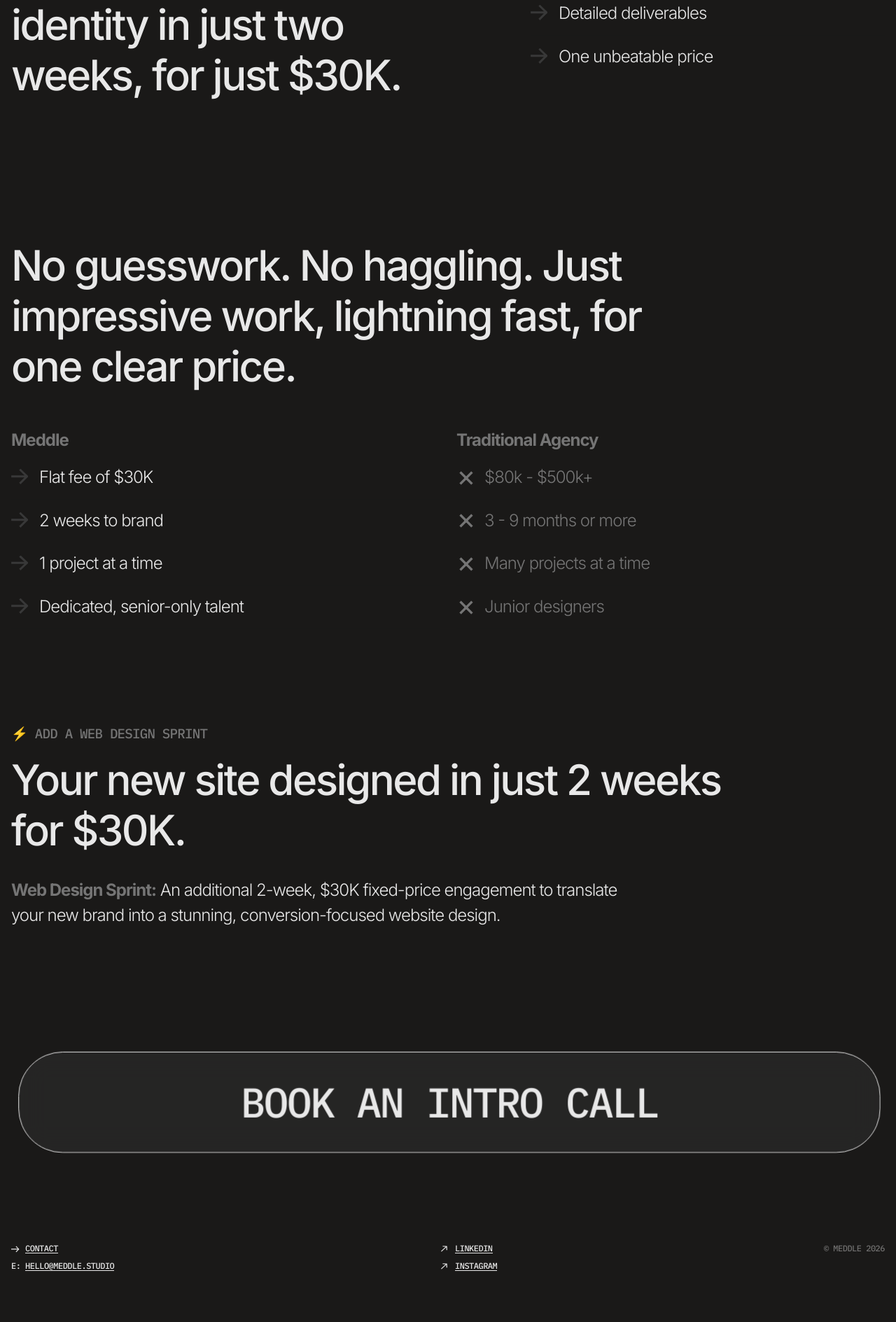
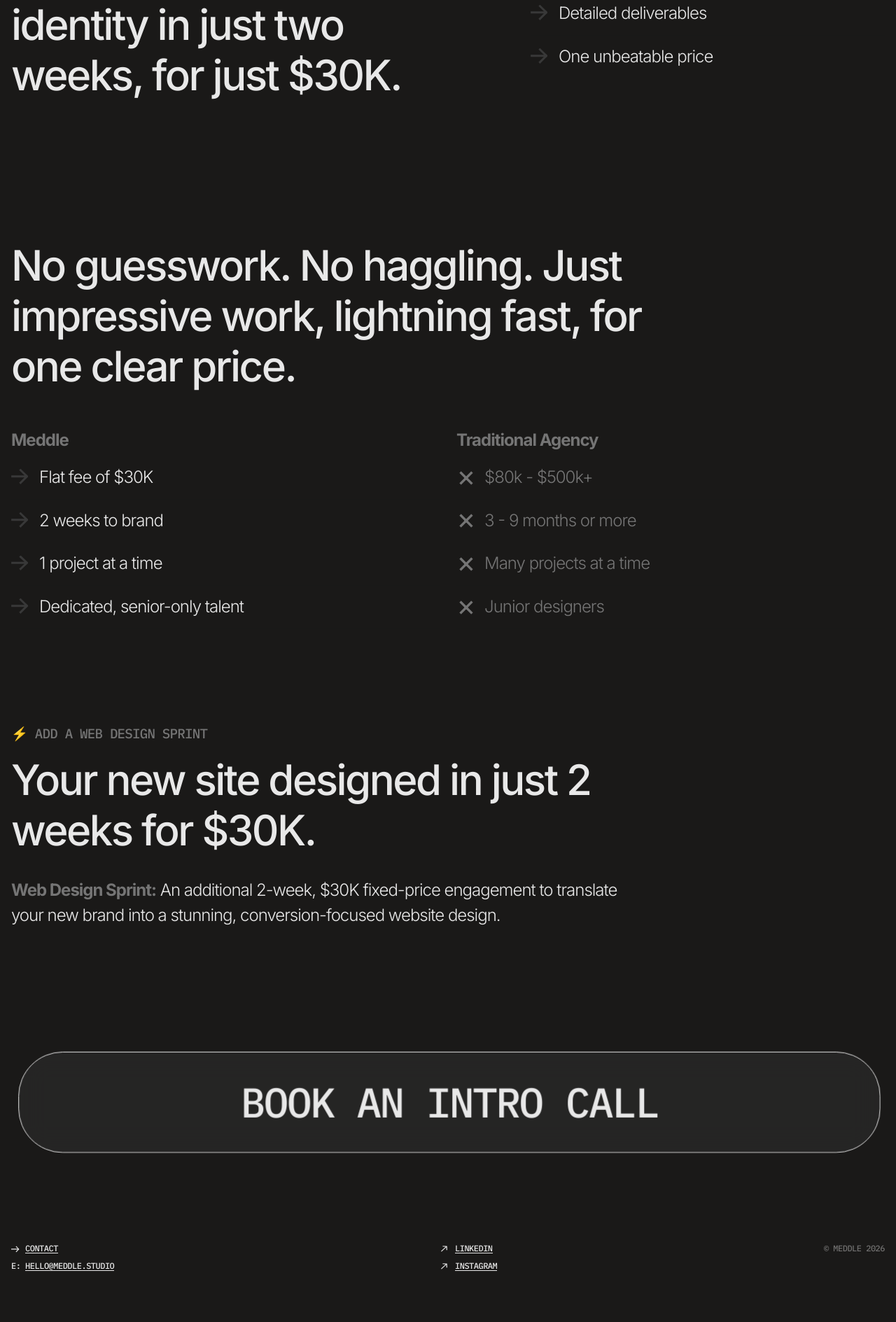
Before and after one commit to meddle-studio/meddle-site, a Jekyll site: the page built from sprints.html, in a window 1280 px wide. Shown: the part 1021-2910 px from the top of the page at 70% size. Built offline with Jekyll 4.4.1, drawn with Linux system fonts in a browser that asks for light colours; nearby versions of some CDN libraries.

Commit message:
text-wrap: pretty

```diff
--- a/assets/css/site.scss
+++ b/assets/css/site.scss
@@ -293,12 +293,13 @@ hr {
 }
 html {
 	font-weight: bolder;
-	font-family: Arial, Helvetica, sans-serif;
+	font-family: 'Inter', -apple-system, BlinkMacSystemFont, 'Segoe UI', sans-serif;
 	font-family: var(--font);
   font-optical-sizing: auto;
 	background-color: var(--theme-primary);
 	color: var(--theme-secondary);
-	scrollbar-width: thin
+	scrollbar-width: thin;
+  text-wrap: pretty;
 }
 html.nav {
 	overflow: hidden
```
